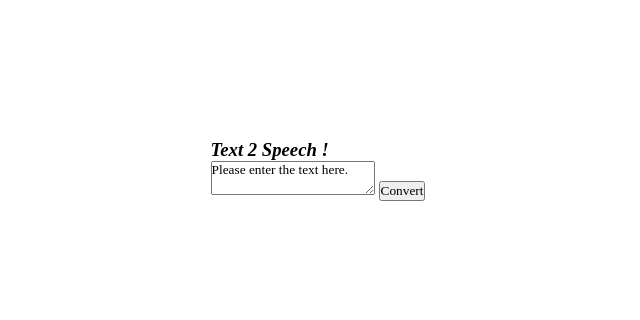
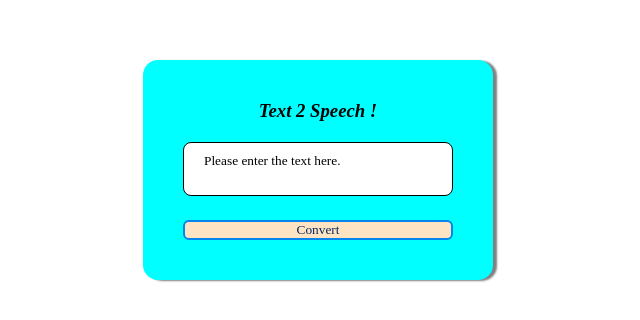
Before and after one commit to VivekZ79/Txt2spch, a plain HTML site: page index.html in a window 1280 px wide. Shown: the part 230-550 px from the top of the page, without its empty margins (322-962 px from the left). Drawn offline with Linux system fonts and the light colour scheme; a web font is replaced by a local one.

Commit message:
Css updated

```diff
--- a/style.css
+++ b/style.css
@@ -12,3 +12,40 @@ body{
     align-items: center;
     justify-content: center;
 }
+.container{
+    position: relative;
+    max-width: 350px;
+    width: 100%;
+    background-color: aqua;
+    border-radius: 15px;
+    padding: 40px;
+    box-shadow:4px 1px 2px grey;
+}
+header{
+    font-size: medium;
+    color: black;
+    font-weight: 200;
+    text-align: center;
+}
+textarea{
+    width: 100%;
+    height: 80%;
+    margin:20px 0;
+    border-radius: 8px;
+    padding:10px 20px;
+    resize: none;
+    border: 1px solid black;
+}
+button{
+    width: 100%;
+    height: 20%;
+    color: rgb(4, 41, 96);
+    background-color: bisque;
+    border-radius: 6px;
+    border : 2px solid rgb(8, 133, 236);
+    cursor: pointer;
+    transition: at 0.2 sec ease-in;
+}
+button:hover{
+    background-color: aquamarine;
+}
```
